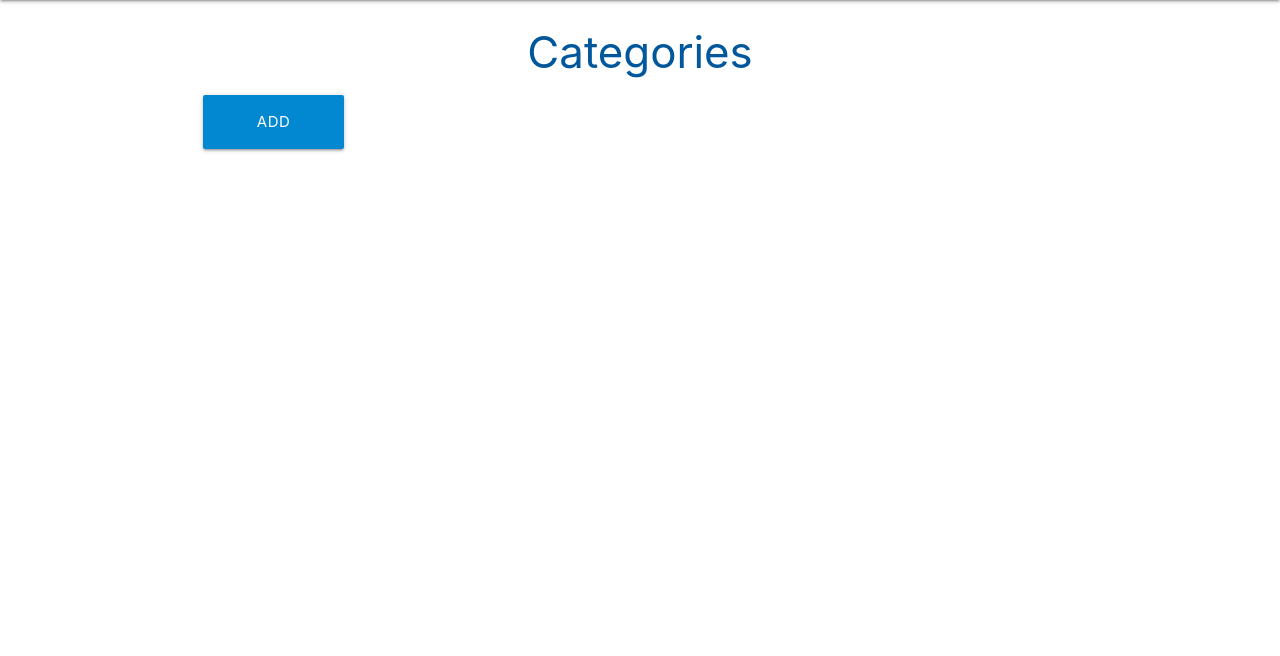
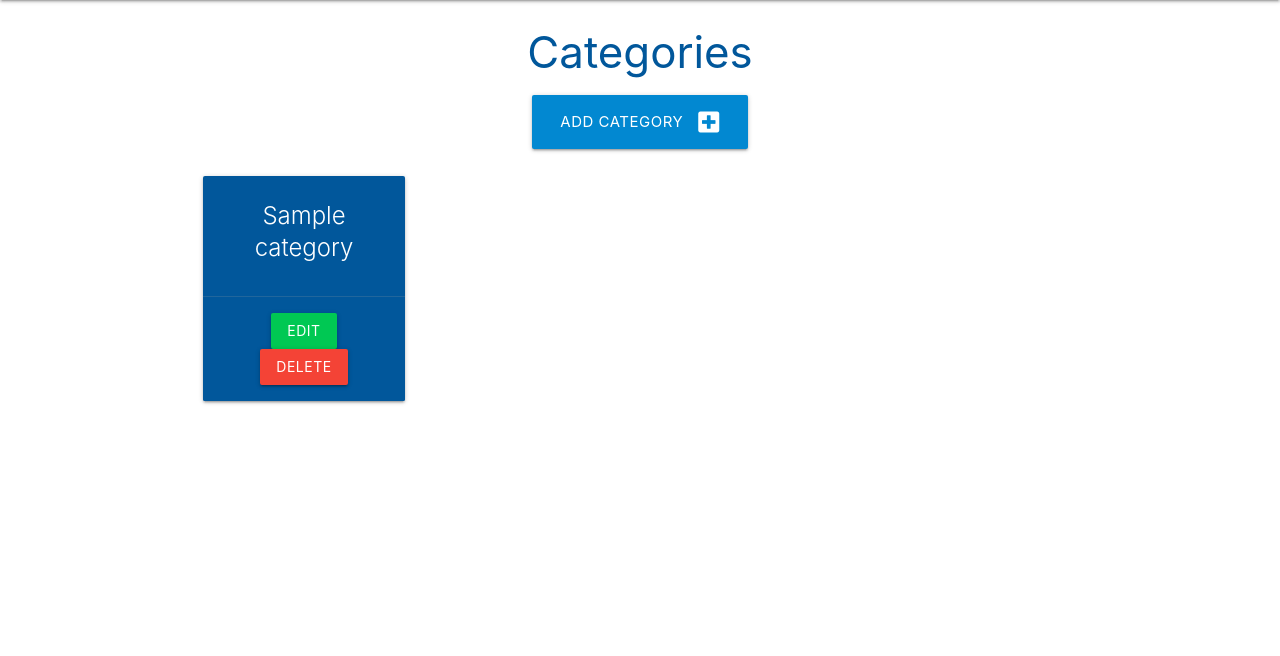
Before and after one commit to dinakidane/task-manager, a Flask app: page /categories in a window 1280 px wide. Shown: the part 64-720 px from the top of the page. Run offline with Flask 2, Linux system fonts and the light colour scheme; tables that the repository leaves empty hold one stand-in row (values such as "Sample post").

Commit message:
viewing categories

```diff
--- a/taskmanager/routes.py
+++ b/taskmanager/routes.py
@@ -1,4 +1,4 @@
-from flask import render_template
+from flask import render_template, request, redirect, url_for
 from taskmanager import app, db
 from taskmanager.models import Category, Task
 
@@ -9,7 +9,8 @@ def home():
 
 @app.route("/categories")
 def categories():
-    return render_template("categories.html")
+    categories = list(Category.query.order_by(Category.category_name).all())
+    return render_template("categories.html", categories=categories)
 
 
 @app.route("/add_category", methods=["GET", "POST"])
--- a/taskmanager/templates/categories.html
+++ b/taskmanager/templates/categories.html
@@ -4,11 +4,27 @@
 <h3 class="light-blue-text text-darken-4 center-align">Categories</h3>
 
 <div class="row">
-    <div class="col s2 center-align">
+    <div class="col s12 center-align">
         <a href="{{ url_for('add_category') }}" class="btn-large light-blue darken-2">
             Add Category <i class="fas fa-plus-square right"></i>
         </a>
     </div>
 </div>
 
+<div class="row">
+    {% for category in categories %}
+    <div class="col s12 m6 l3">
+        <div class="card light-blue darken-4 center-align">
+            <div class="card-content white-text">
+                <span class="card-title">{{ category.category_name }}</span>
+            </div>
+            <div class="card-action">
+                <a href="#" class="btn green accent-4">Edit</a>
+                <a href="#" class="btn red">Delete</a>
+            </div>
+        </div>
+    </div>
+    {% endfor %}
+</div>
+
 {% endblock %}
```
Also changed, not shown: requirements.txt (+9 -8 lines).
